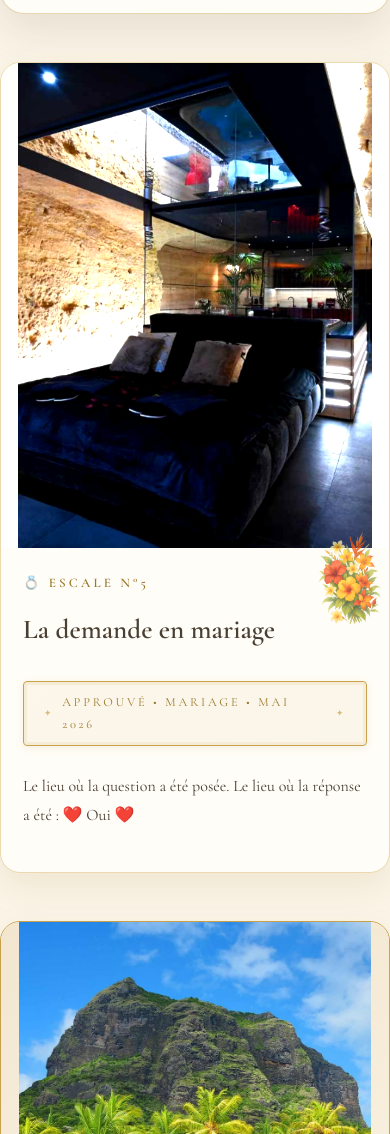
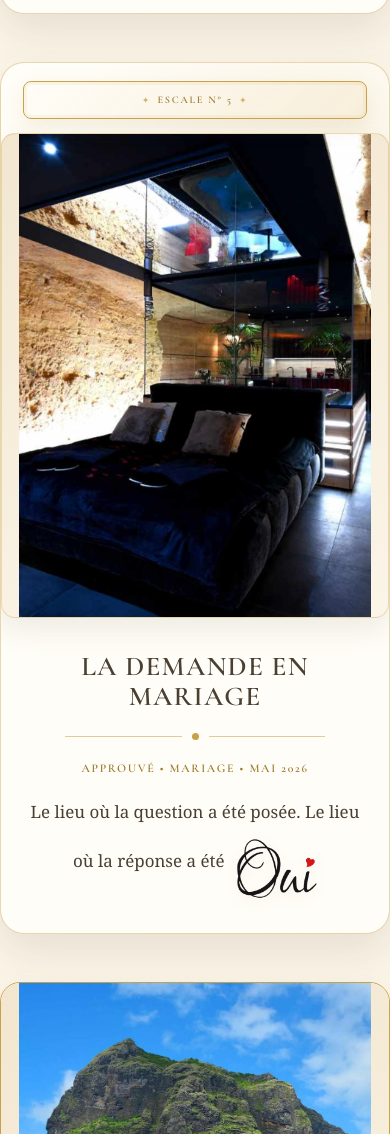
Before and after one commit to grandid88/carnet-voyage-mariage, a plain HTML site: page index.html in a window 390 px wide. Shown: the part 6230-7364 px from the top of the page. Drawn offline with nearby package versions, Linux system fonts and the light colour scheme.

Commit message:
Refonte de l'escale 5

```diff
--- a/index.html
+++ b/index.html
@@ -1195,6 +1195,132 @@
         margin: 20px auto 0;
         filter: drop-shadow(0 5px 8px rgba(156, 122, 45, 0.1));
       }
+      /* ---------- ESCALE 5 : LA DEMANDE EN MARIAGE ---------- */
+      .escale5-card {
+        position: relative;
+        background:
+          radial-gradient(
+            circle at 82% 12%,
+            rgba(236, 217, 173, 0.22),
+            transparent 30%
+          ),
+          var(--card);
+        border: 1px solid rgba(201, 161, 74, 0.42);
+        border-radius: 24px;
+        box-shadow: 0 18px 42px rgba(88, 76, 48, 0.12);
+        overflow: hidden;
+      }
+
+      .escale5-label {
+        position: relative;
+        z-index: 2;
+        display: flex;
+        align-items: center;
+        justify-content: center;
+        width: min(82%, 390px);
+        margin: 24px auto 18px;
+        padding: 10px 20px 9px;
+        color: var(--gold-deep);
+        background: linear-gradient(
+          135deg,
+          rgba(255, 253, 247, 0.98),
+          rgba(247, 237, 216, 0.96)
+        );
+        border: 1.5px solid var(--gold);
+        border-radius: 8px;
+        box-shadow:
+          inset 0 0 0 3px rgba(201, 161, 74, 0.09),
+          0 8px 22px rgba(156, 122, 45, 0.12);
+        font-size: clamp(0.78rem, 3.2vw, 0.94rem);
+        font-weight: 600;
+        letter-spacing: 0.28em;
+        text-transform: uppercase;
+      }
+
+      .escale5-label::before,
+      .escale5-label::after {
+        content: "✦";
+        margin: 0 12px;
+        color: var(--gold);
+        font-size: 0.55rem;
+        opacity: 0.8;
+      }
+
+      .escale5-photo {
+        width: calc(100% - 36px);
+        margin: 0 auto;
+        aspect-ratio: 4 / 5.35;
+        object-fit: cover;
+        object-position: center;
+        display: block;
+        border: 1px solid rgba(201, 161, 74, 0.32);
+        border-radius: 16px;
+        box-shadow: 0 12px 28px rgba(88, 76, 48, 0.1);
+      }
+
+      .escale5-content {
+        position: relative;
+        padding: 28px 28px 38px;
+        text-align: center;
+      }
+
+      .escale5-title {
+        margin: 0;
+        color: #405b45;
+        font-size: clamp(1.68rem, 6.8vw, 2.45rem);
+        line-height: 1.1;
+        font-weight: 500;
+        letter-spacing: 0.055em;
+        text-transform: uppercase;
+      }
+
+      .escale5-divider {
+        display: flex;
+        align-items: center;
+        gap: 10px;
+        width: min(260px, 72vw);
+        margin: 21px auto 18px;
+      }
+
+      .escale5-divider span {
+        flex: 1;
+        height: 1px;
+        background: var(--gold);
+        opacity: 0.55;
+      }
+
+      .escale5-divider i {
+        width: 7px;
+        height: 7px;
+        border-radius: 50%;
+        background: var(--gold);
+      }
+
+      .escale5-meta {
+        color: var(--gold-deep);
+        font-size: 0.88rem;
+        font-weight: 600;
+        letter-spacing: 0.2em;
+        text-transform: uppercase;
+      }
+
+      .escale5-intro {
+        max-width: 560px;
+        margin: 25px auto 0;
+        color: var(--ink);
+        font-family: Georgia, "Times New Roman", serif;
+        font-size: clamp(1.08rem, 4.4vw, 1.3rem);
+        line-height: 1.55;
+      }
+
+      .escale5-oui {
+        display: inline-block;
+        width: 92px;
+        height: auto;
+        margin: 10px 0 0 10px;
+        vertical-align: middle;
+        filter: drop-shadow(0 4px 7px rgba(80, 60, 30, 0.08));
+      }
       .badge {
         color: var(--gold-deep);
         font-weight: 600;
@@ -1759,6 +1885,53 @@
         .escale4-coquillage {
           width: 82px;
           margin-top: 18px;
+        }
+        .escale5-label {
+          width: calc(100% - 44px);
+          margin-top: 18px;
+          margin-bottom: 14px;
+          padding: 9px 12px 8px;
+          font-size: 0.64rem;
+          letter-spacing: 0.17em;
+        }
+
+        .escale5-label::before,
+        .escale5-label::after {
+          margin: 0 7px;
+          font-size: 0.48rem;
+        }
+
+        .escale5-photo {
+          width: calc(100% - 28px);
+          aspect-ratio: 4 / 5.35;
+          object-position: center;
+          border-radius: 14px;
+        }
+
+        .escale5-content {
+          padding: 24px 20px 34px;
+        }
+
+        .escale5-title {
+          font-size: 1.66rem;
+          letter-spacing: 0.045em;
+        }
+
+        .escale5-meta {
+          font-size: 0.74rem;
+          letter-spacing: 0.14em;
+        }
+
+        .escale5-intro {
+          margin-top: 19px;
+          font-size: 1.06rem;
+          line-height: 1.6;
+        }
+
+        .escale5-oui {
+          width: 82px;
+          margin-top: 12px;
+          margin-left: 6px;
         }
       }
 
@@ -2416,20 +2589,22 @@
         </div>
       </div>
 
-      <div class="card">
-        <img src="escale4.jpg" class="dark-photo" alt="La demande en mariage" />
-        <div class="content">
-          <img
-            class="leaf-corner"
-            src="BouquetTropical01-removebg-preview2.png"
-            alt=""
-          />
-          <div class="badge">💍 Escale n°5</div>
-          <h2>La demande en mariage</h2>
-          <div class="passport">Approuvé • Mariage • Mai 2026</div>
-          <p>
-            Le lieu où la question a été posée. Le lieu où la réponse a été : ❤️
-            Oui ❤️
+      <div class="card escale5-card">
+        <div class="escale5-label">ESCALE N° 5</div>
+        <img
+          class="escale5-photo"
+          src="escale4.jpg"
+          alt="La demande en mariage"
+        />
+        <div class="escale5-content">
+          <h2 class="escale5-title">LA DEMANDE EN MARIAGE</h2>
+          <div class="escale5-divider" aria-hidden="true">
+            <span></span><i></i><span></span>
+          </div>
+          <div class="escale5-meta">APPROUVÉ • MARIAGE • MAI 2026</div>
+          <p class="escale5-intro">
+            Le lieu où la question a été posée. Le lieu où la réponse a été
+            <img class="escale5-oui" src="oui.png" alt="Oui" />
           </p>
         </div>
       </div>
```
Also changed, not shown: oui.png (added).
